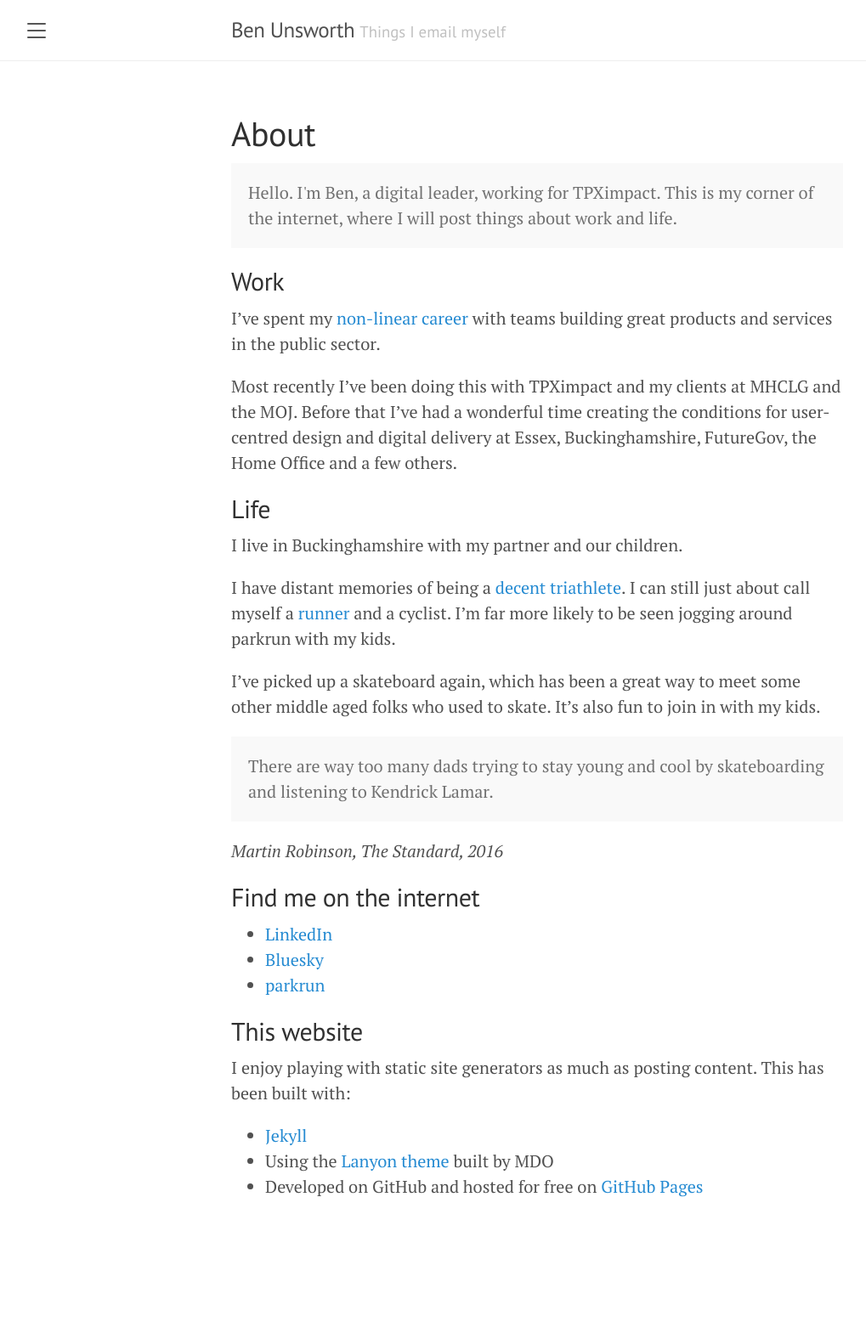
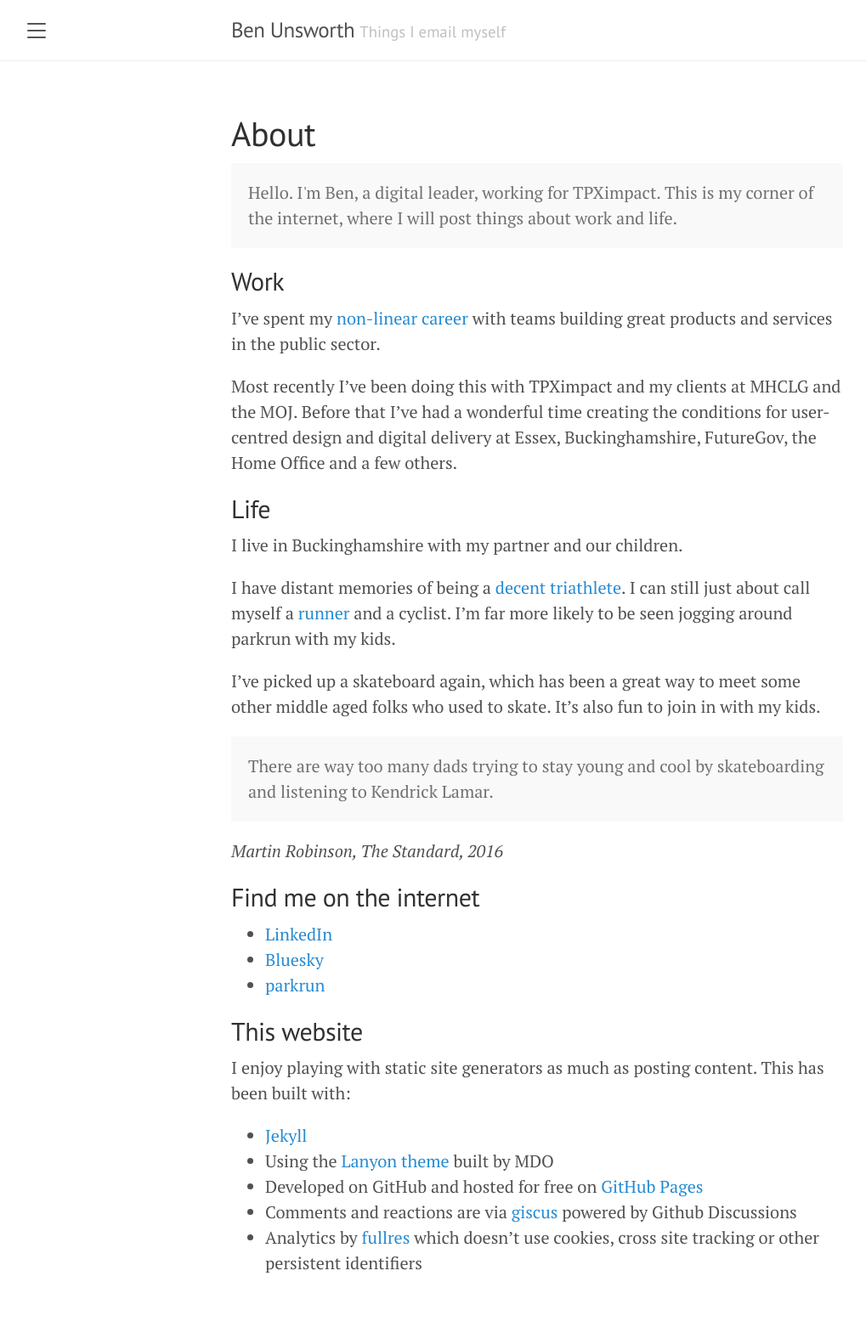
Before and after one commit to benunsworth/benunsworth.github.io, a Jekyll site: the page built from about.md, in a window 1280 px wide. Shown: the whole page at 85% size, without its empty margins (8-1027 px from the left). Built offline with Jekyll 4.4.1, drawn with Linux system fonts in a browser that asks for light colours; before the commit the page ends 1492 px from its top, so only the background shows below that.

Commit message:
Update to about page

```diff
--- a/about.md
+++ b/about.md
@@ -39,3 +39,5 @@ I enjoy playing with static site generators as much as posting content. This has
 * [Jekyll](https://jekyllrb.com)
 * Using the [Lanyon theme](https://github.com/poole/lanyon) built by MDO
 * Developed on GitHub and hosted for free on [GitHub Pages](https://pages.github.com)
+* Comments and reactions are via [giscus](https://giscus.app/) powered by Github Discussions
+* Analytics by [fullres](https://fullres.com/google-analytics-alternative) which doesn't use cookies, cross site tracking or other persistent identifiers
```
